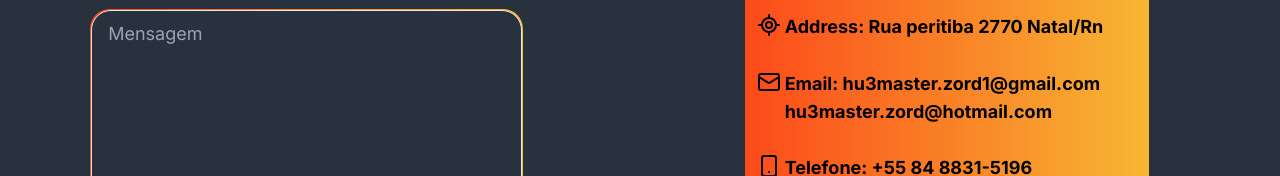
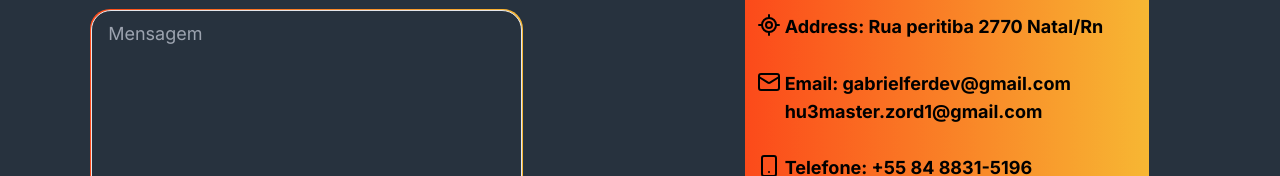
Before and after one commit to GabrielFeBe/portfolio-frontend, a Next.js app: page /login in a window 1280 px wide. Shown: the part 1195-1371 px from the top of the page. Built offline with nearby package versions, Linux system fonts and the light colour scheme; no server answers.

Commit message:
melhorando layout

```diff
--- a/src/app/components/aboutme/PrimeiraColuna.tsx
+++ b/src/app/components/aboutme/PrimeiraColuna.tsx
@@ -9,7 +9,7 @@ export default function PrimeiraColuna() {
       </div>
       <div className="flex w-20 transform-gpu flex-col items-center justify-center rounded-lg from-customOrange to-customRed p-2 text-gray-500 transition-transform hover:scale-hover-grow hover:bg-gradient-to-r">
         <div className="h-10 w-10  bg-[url('../assets/ts.svg')] bg-cover" />
-        TS
+        Ts
       </div>
       <div className="flex w-20 transform-gpu flex-col items-center justify-center rounded-lg from-customOrange to-customRed p-2 text-gray-500 transition-transform hover:scale-hover-grow hover:bg-gradient-to-r">
         <div className="h-10 w-10  bg-[url('../assets/react.svg')] bg-cover" />
--- a/src/app/components/message/InfosCard.tsx
+++ b/src/app/components/message/InfosCard.tsx
@@ -15,9 +15,9 @@ export default function InfosCard() {
       <div className="flex pl-3">
         <Mail />
         <span className="pl-1">
-          Email: hu3master.zord1@gmail.com
+          Email: gabrielferdev@gmail.com
           <br />
-          hu3master.zord@hotmail.com
+          hu3master.zord1@gmail.com
         </span>
       </div>
       <div className="flex pl-3">
```
